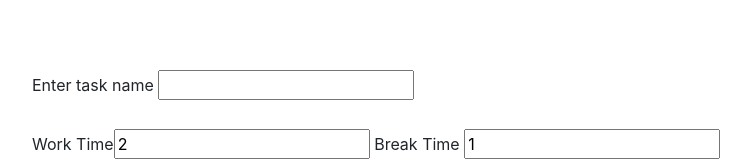
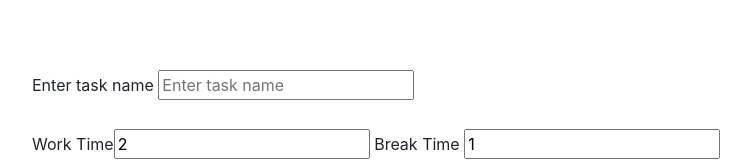
Before and after one commit to abdurrehmaan/pomodorotimer, a plain HTML site: page index.html in a window 1280 px wide. Shown: the part 178-338 px from the top of the page, without its empty margins (53-804 px from the left). Drawn offline with nearby package versions, Linux system fonts and the light colour scheme.

Commit message:
placeholder added

```diff
--- a/index.html
+++ b/index.html
@@ -36,7 +36,7 @@
         <br>
         <div>
             <label for="">Enter task name</label>
-            <input type="text" class="taskname">
+            <input type="text" class="taskname" placeholder="Enter task name">
         </div>
         <br>
 
```
